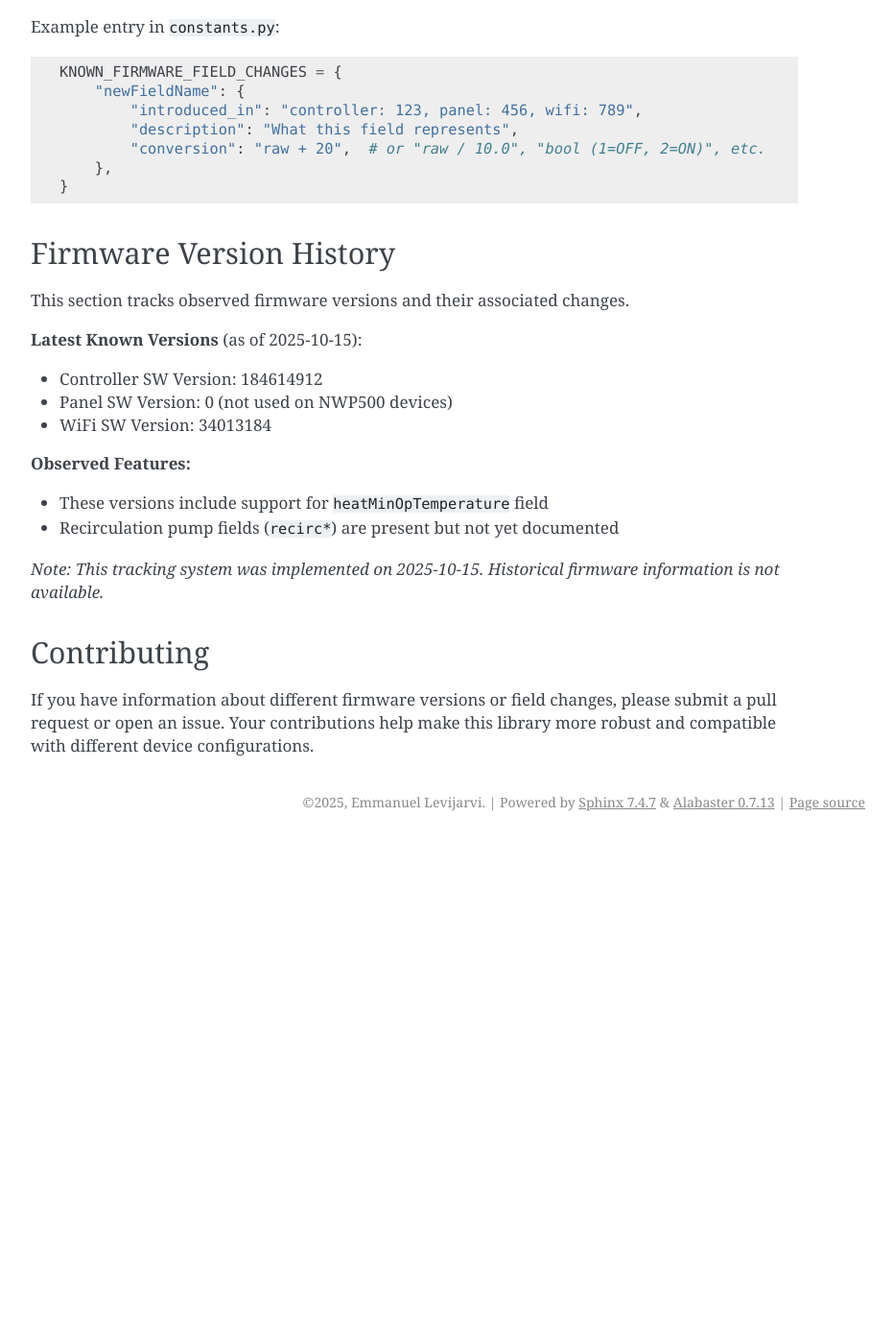
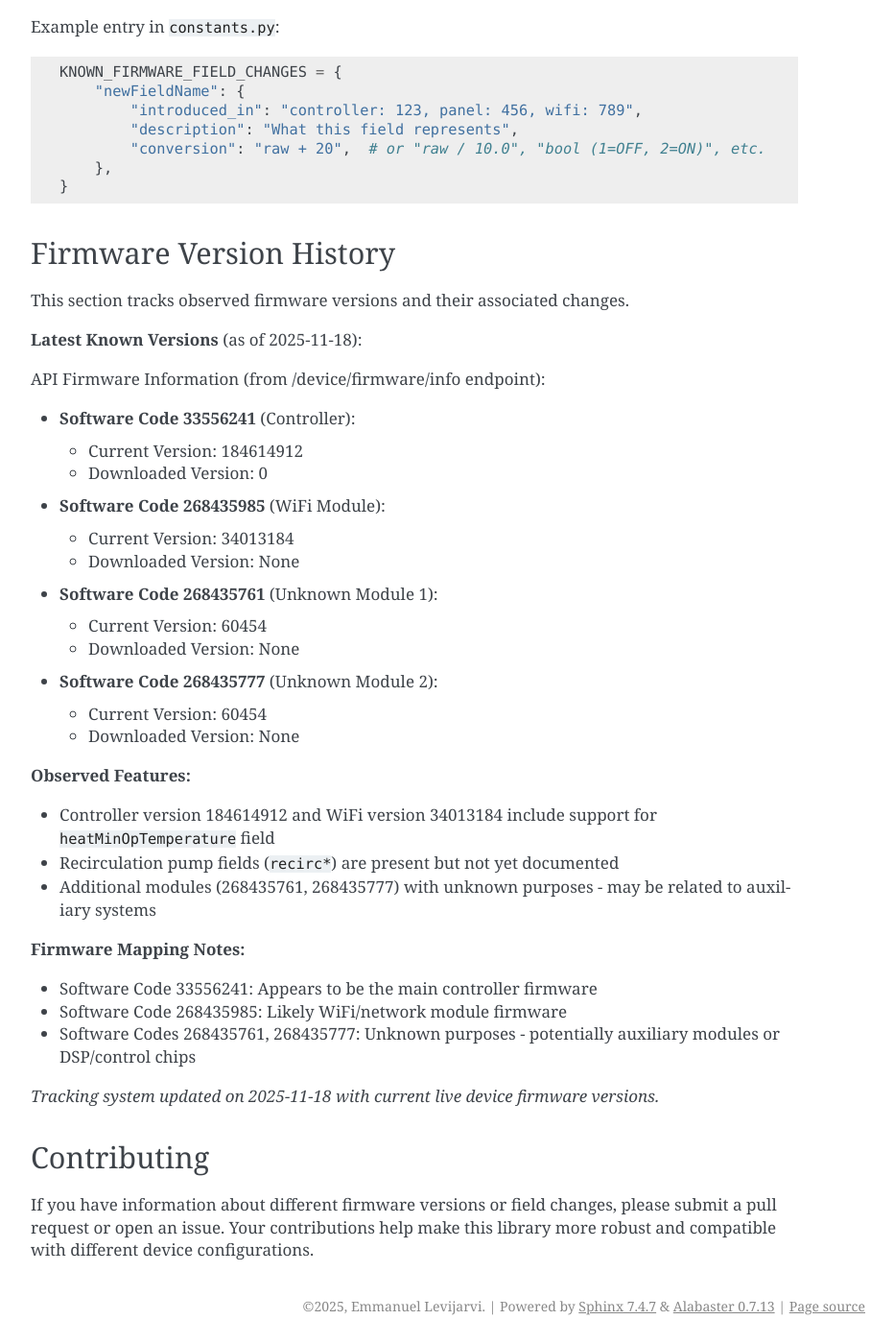
Before and after one commit to eman/nwp500-python, a Sphinx documentation site: the page built from docs/protocol/firmware_tracking.rst, in a window 1280 px wide and 1400 px high, scrolled down 2381 px. Shown: the whole window at 96% size, without its empty margins (338-1270 px from the left). Built offline with Sphinx 7.4.7, drawn with Linux system fonts in a browser that asks for light colours; before the commit the page ends 3256 px from its top, so only the background shows below that; some of the changed text lies outside the part shown.

```diff
--- a/docs/protocol/firmware_tracking.rst
+++ b/docs/protocol/firmware_tracking.rst
@@ -40,7 +40,7 @@ The following table tracks known fields that have been introduced in firmware up
    * - ``heatMinOpTemperature``
      - Controller: 184614912, WiFi: 34013184
      - ``raw + 20``
-     - Minimum operating temperature for the heating element. Sets the lower threshold at which the heating element can operate.
+     - Minimum heat pump operation temperature. Lowest tank temperature setpoint allowed in the current operating mode (95-113°F, default 95°F).
 
 Reporting New Fields
 --------------------
@@ -127,18 +127,43 @@ Firmware Version History
 
 This section tracks observed firmware versions and their associated changes.
 
-**Latest Known Versions** (as of 2025-10-15):
+**Latest Known Versions** (as of 2025-11-18):
 
-- Controller SW Version: 184614912
-- Panel SW Version: 0 (not used on NWP500 devices)
-- WiFi SW Version: 34013184
+API Firmware Information (from /device/firmware/info endpoint):
+
+- **Software Code 33556241** (Controller):
+
+  - Current Version: 184614912
+  - Downloaded Version: 0
+
+- **Software Code 268435985** (WiFi Module):
+
+  - Current Version: 34013184
+  - Downloaded Version: None
+
+- **Software Code 268435761** (Unknown Module 1):
+
+  - Current Version: 60454
+  - Downloaded Version: None
+
+- **Software Code 268435777** (Unknown Module 2):
+
+  - Current Version: 60454
+  - Downloaded Version: None
 
 **Observed Features:**
 
-- These versions include support for ``heatMinOpTemperature`` field
+- Controller version 184614912 and WiFi version 34013184 include support for ``heatMinOpTemperature`` field
 - Recirculation pump fields (``recirc*``) are present but not yet documented
+- Additional modules (268435761, 268435777) with unknown purposes - may be related to auxiliary systems
 
-*Note: This tracking system was implemented on 2025-10-15. Historical firmware information is not available.*
+**Firmware Mapping Notes:**
+
+- Software Code 33556241: Appears to be the main controller firmware
+- Software Code 268435985: Likely WiFi/network module firmware
+- Software Codes 268435761, 268435777: Unknown purposes - potentially auxiliary modules or DSP/control chips
+
+*Tracking system updated on 2025-11-18 with current live device firmware versions.*
 
 Contributing
 ------------
--- a/docs/python_api/constants.rst
+++ b/docs/python_api/constants.rst
@@ -310,7 +310,7 @@ Some fields were introduced in specific firmware versions:
    {
        "heatMinOpTemperature": {
            "introduced_in": "Controller: 184614912, WiFi: 34013184",
-           "description": "Minimum operating temperature for heating element",
+           "description": "Minimum heat pump operation temperature",
            "conversion": "raw + 20"
        }
    }
```
Also changed, not shown: docs/protocol/data_conversions.rst (+10 -10 lines), docs/protocol/device_status.rst (+8 -8 lines).
